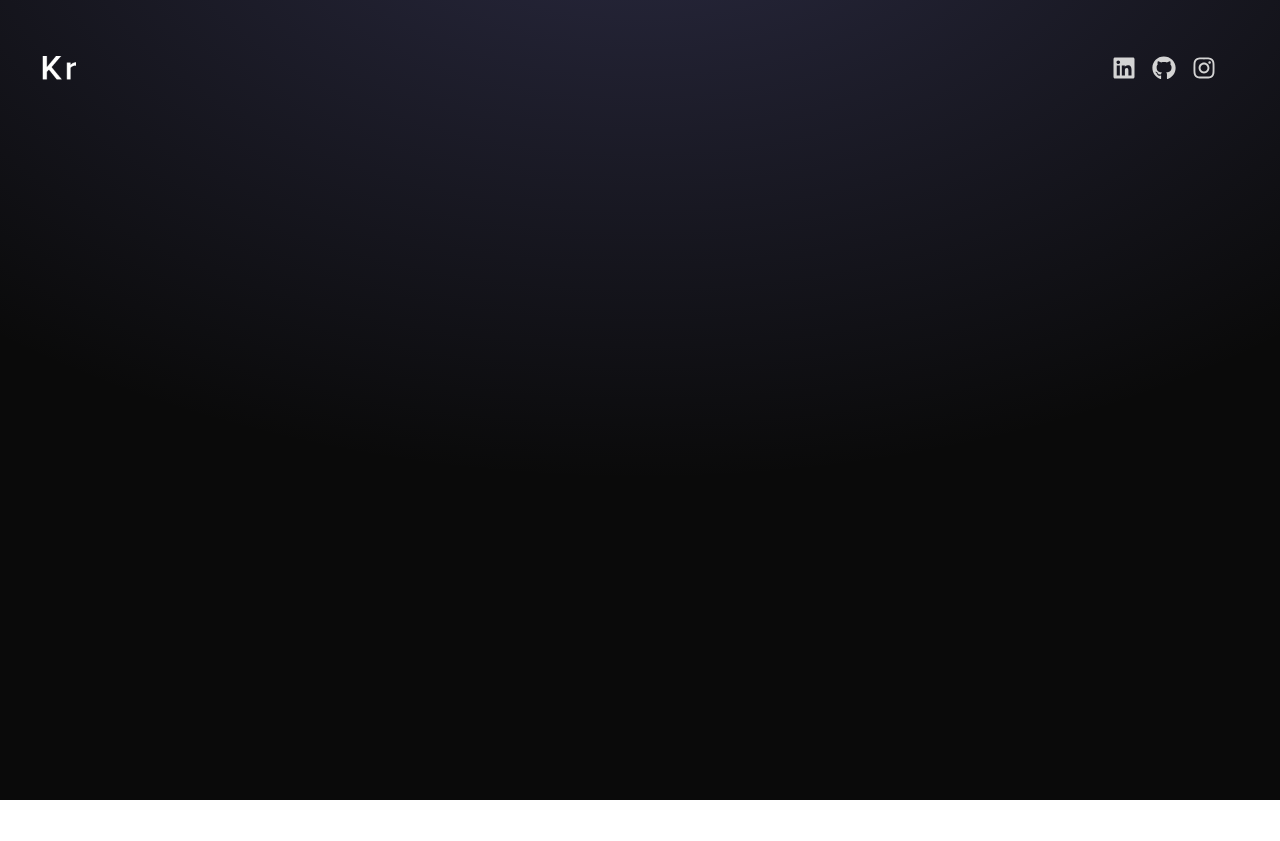
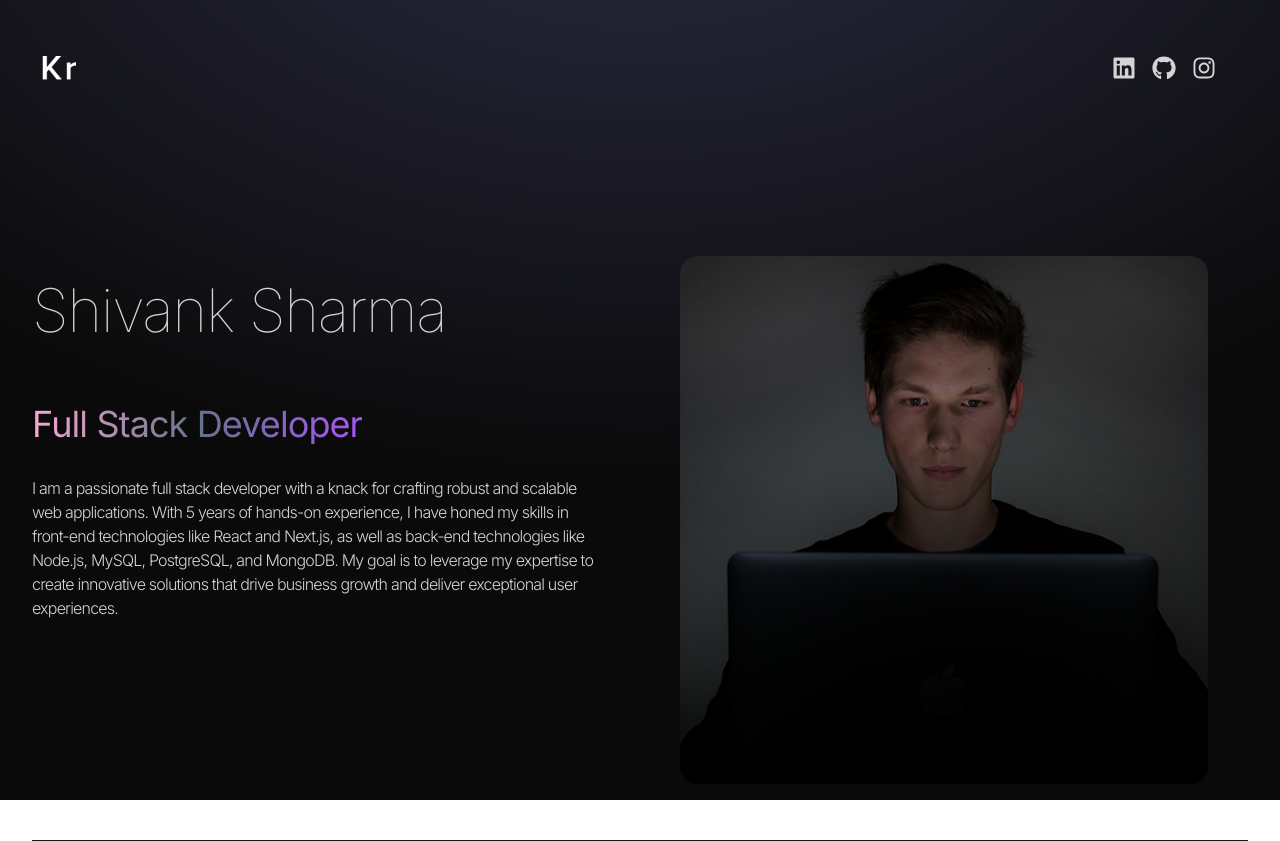
Before and after one commit to shivank13/MyPortfolio, a React (Create React App) app: page / in a window 1280 px wide. Before the commit the page ends 800 px from the top, so only its background shows below. Built offline with nearby package versions, Linux system fonts and the light colour scheme.

Commit message:
Added Profile Section

```diff
--- a/src/App.js
+++ b/src/App.js
@@ -1,5 +1,6 @@
 import React from "react";
 import NavBar from "./components/NavBar";
+import Hero from "./components/Hero";
 
 const App = () => {
   return (
@@ -9,6 +10,7 @@
       <div className="absolute top-0 z-[-2] h-screen w-screen bg-neutral-950 bg-[radial-gradient(ellipse_80%_80%_at_50%_-20%,rgba(120,119,198,0.3),rgba(255,255,255,0))]"></div>
       <div className="container mx-auto px-8">
       <NavBar />
+      <Hero/>
       </div>
     </div>
   );
--- /dev/null
+++ b/src/components/Hero.jsx
@@ -0,0 +1,38 @@
+import React from "react";
+import { HERO_CONTENT } from "../constants/data";
+import ProPic from "../assets/kevinRushProfile.png"
+
+const Hero = () => {
+  return (
+    <div className="border-b border-neutral-900 pb-4 lg:mb-35">
+      <div className="flex flex-wrap">
+        <div className="w-full lg:w-1/2">
+          <div className="flex flex-col items-center lg:items-start">
+            <h1
+              className="pb-16 text-4xl font-thin tracking-tight lg:mt-16
+                    lg:text-6xl"
+            >
+              Shivank Sharma
+            </h1>
+            <span
+              className="bg-gradient-to-r from-pink-300 via-slate-500
+                    to-purple-500 bg-clip-text text-4xl tracking-tight text-transparent"
+            >
+              Full Stack Developer
+            </span>
+            <p className="my-2 max-w-xl py-6 font-light tracking-tighter">
+              {HERO_CONTENT}
+            </p>
+          </div>
+        </div>
+        <div className="w-full lg:w-1/2 lg:p-10">
+            <div className="flex justify-center">
+                <img src={ProPic} alt="SS"/>
+            </div>
+        </div>
+      </div>
+    </div>
+  );
+};
+
+export default Hero;
```
